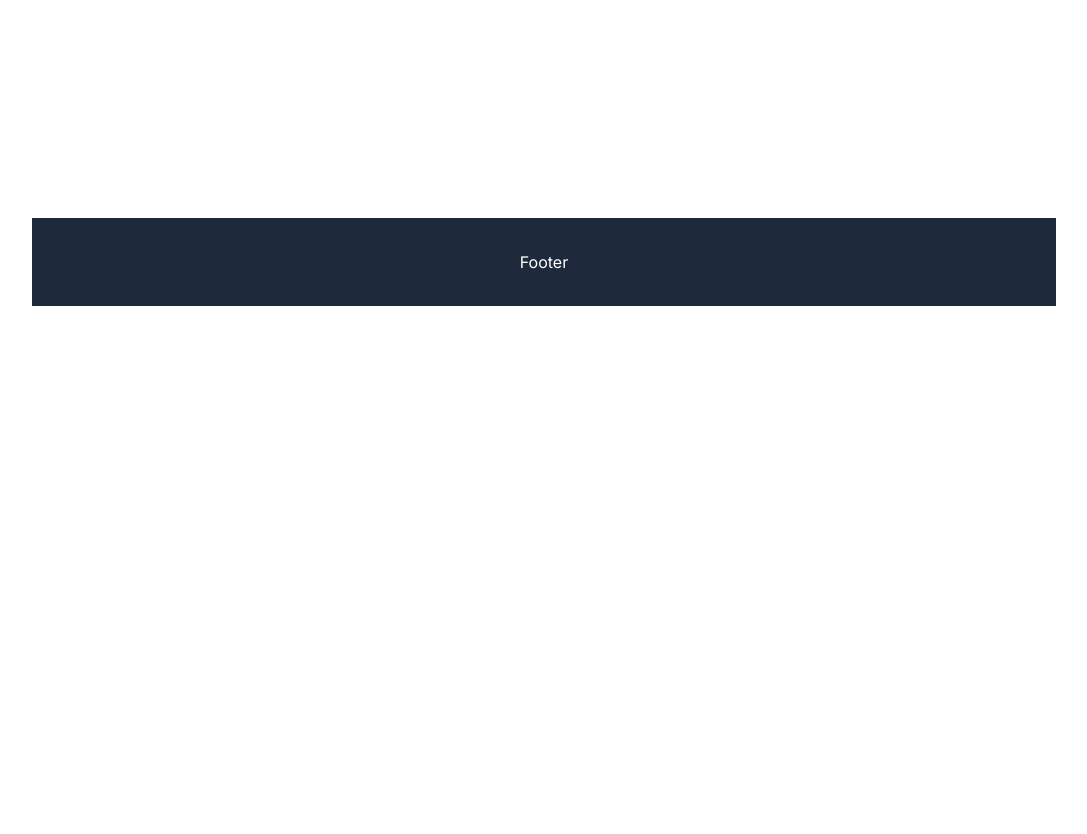
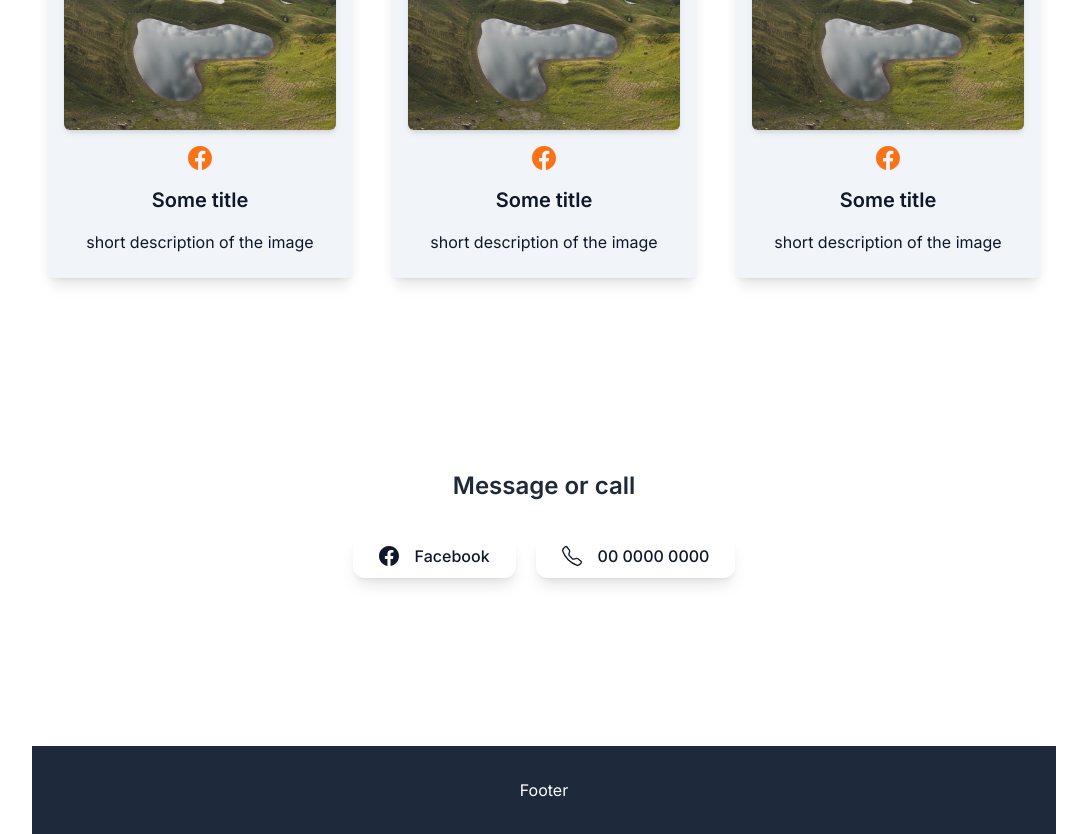
Before and after one commit to davidkrupa/services_web, a Next.js app: page /1 in a window 1280 px wide. Before the commit this address had no page. Shown: the part 480-1314 px from the top of the page, without its empty margins (96-1183 px from the left). Before the commit the page ends 800 px from the top, so only its background shows below. Built offline with nearby package versions, Linux system fonts and the light colour scheme.

Commit message:
dynamic params page

```diff
--- /dev/null
+++ b/app/[category]/page.jsx
@@ -0,0 +1,80 @@
+import IconWithText from "@/components/IconWithText";
+import React from "react";
+import { BsFacebook, BsTelephone } from "react-icons/bs";
+
+import croppedImage from "../../assets/croppedImage.jpg";
+
+const Category = async ({ params }) => {
+  console.log(`PARAMS: ${params.category}`);
+
+  const sampleData = [
+    {
+      title: "Some title",
+      icon: <BsFacebook />,
+      text: "short description of the image",
+    },
+    {
+      title: "Some title",
+      icon: <BsFacebook />,
+      text: "short description of the image",
+    },
+    {
+      title: "Some title",
+      icon: <BsFacebook />,
+      text: "short description of the image",
+    },
+  ];
+
+  return (
+    <div className="flex flex-col justify-center items-center mx-auto max-w-7xl py-14 gap-10">
+      <h1 className="text-5xl text-gray-800 font-semibold">Title</h1>
+      <h2 className="text-2xl text-gray-800 font-semibold">
+        Subtitle or short description
+      </h2>
+
+      <div className="grid grid-cols-1 md:grid-cols-3 max-w-[500px] md:max-w-5xl gap-14 md:gap-10 px-4 py-10">
+        {sampleData?.map((item, i) => (
+          <IconWithText details={item} key={i} />
+        ))}
+      </div>
+
+      <div className="flex flex-col justify-center items-center py-28 w-full bg-primary-50">
+        <h2 className="text-2xl text-gray-800 font-semibold">
+          Message or call
+        </h2>
+        <div className="flex justify-start items-center flex-wrap mt-8 gap-5">
+          <a
+            href=""
+            target="_blank"
+            rel="noreferrer"
+            className="group px-6 py-2 rounded-xl text-primary-50 font-medium shadow-lg border-2 border-transparent hover:border-primary-700 hover:shadow-xl bg-primary-700 hover:bg-white transition ease-in-out delay-50 cursor-pointer"
+          >
+            <div className="flex justify-start items-center gap-4">
+              <BsFacebook className="shrink-0 text-xl text-primary-50 group-hover:text-primary-700 transition ease-in-out delay-50 cursor-pointer" />
+              <span className="whitespace-nowrap group-hover:text-primary-700 transition ease-in-out delay-50 cursor-pointer">
+                Facebook
+              </span>
+            </div>
+          </a>
+          <a
+            href=""
+            className="group px-6 py-2 rounded-xl text-primary-50 font-medium shadow-lg border-2 border-transparent hover:border-primary-700 hover:shadow-xl bg-primary-700 hover:bg-white transition ease-in-out delay-50 cursor-pointer"
+          >
+            <div className="flex justify-start items-center gap-4">
+              <BsTelephone className="shrink-0 text-xl text-primary-50 group-hover:text-primary-700 transition ease-in-out delay-50 cursor-pointer" />
+              <span className="whitespace-nowrap group-hover:text-primary-700 transition ease-in-out delay-50 cursor-pointer">
+                00 0000 0000
+              </span>
+            </div>
+          </a>
+        </div>
+      </div>
+    </div>
+  );
+};
+
+export default Category;
+
+export async function generateStaticParams() {
+  return [{ category: "winter" }, { category: "summer" }];
+}
```
